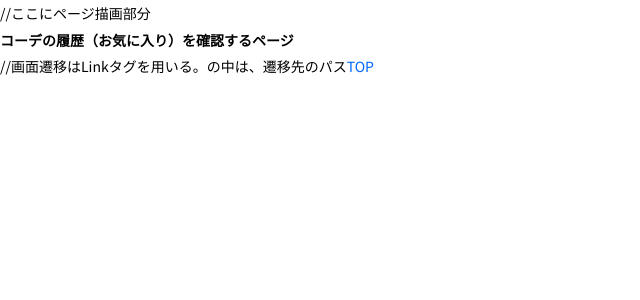
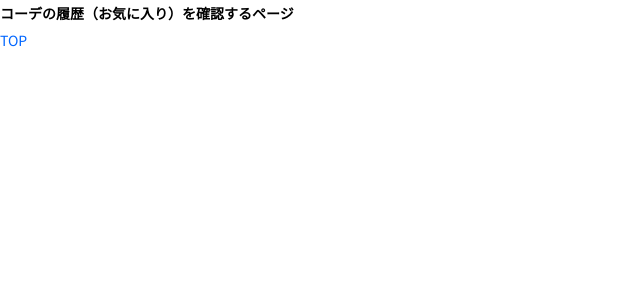
Before and after one commit to e215701/Luck-bag, a React (Create React App) app in the folder frontend/: page /History in a window 1280 px wide. Shown: the top 300 px of the page, without its empty margins (0-640 px from the left). Built offline with nearby package versions, Linux system fonts and the light colour scheme; a web font is replaced by a local one.

Commit message:
improve(frontend): fix some warning

```diff
--- a/frontend/src/pages/History.js
+++ b/frontend/src/pages/History.js
@@ -12,11 +12,11 @@ class SelectTags extends React.Component {
     return (
       //ここにページ描画部分
       <body>
-        //ここにページ描画部分
+        {/*ここにページ描画部分*/}
         <div className="App">
           <h1>コーデの履歴（お気に入り）を確認するページ</h1>
         </div>
-        //画面遷移はLinkタグを用いる。{}の中は、遷移先のパス
+        {/*画面遷移はLinkタグを用いる。{}の中は、遷移先のパス*/}
         <Link to={`/`}>TOP</Link>
       </body>
     );
--- a/frontend/src/pages/Top.js
+++ b/frontend/src/pages/Top.js
@@ -9,7 +9,7 @@ class Toppage extends React.Component {
       // <div className="App">
       //     <h1>Hello World</h1>
       // </div>
-      <body id="top">
+      <div id="top">
         <div id="wrapper">
           <div id="sidebar">
             <div id="sidebarWrap">
@@ -131,7 +131,7 @@ class Toppage extends React.Component {
             </footer>
           </div>
         </div>
-      </body>
+      </div>
     );
   }
 }
```
